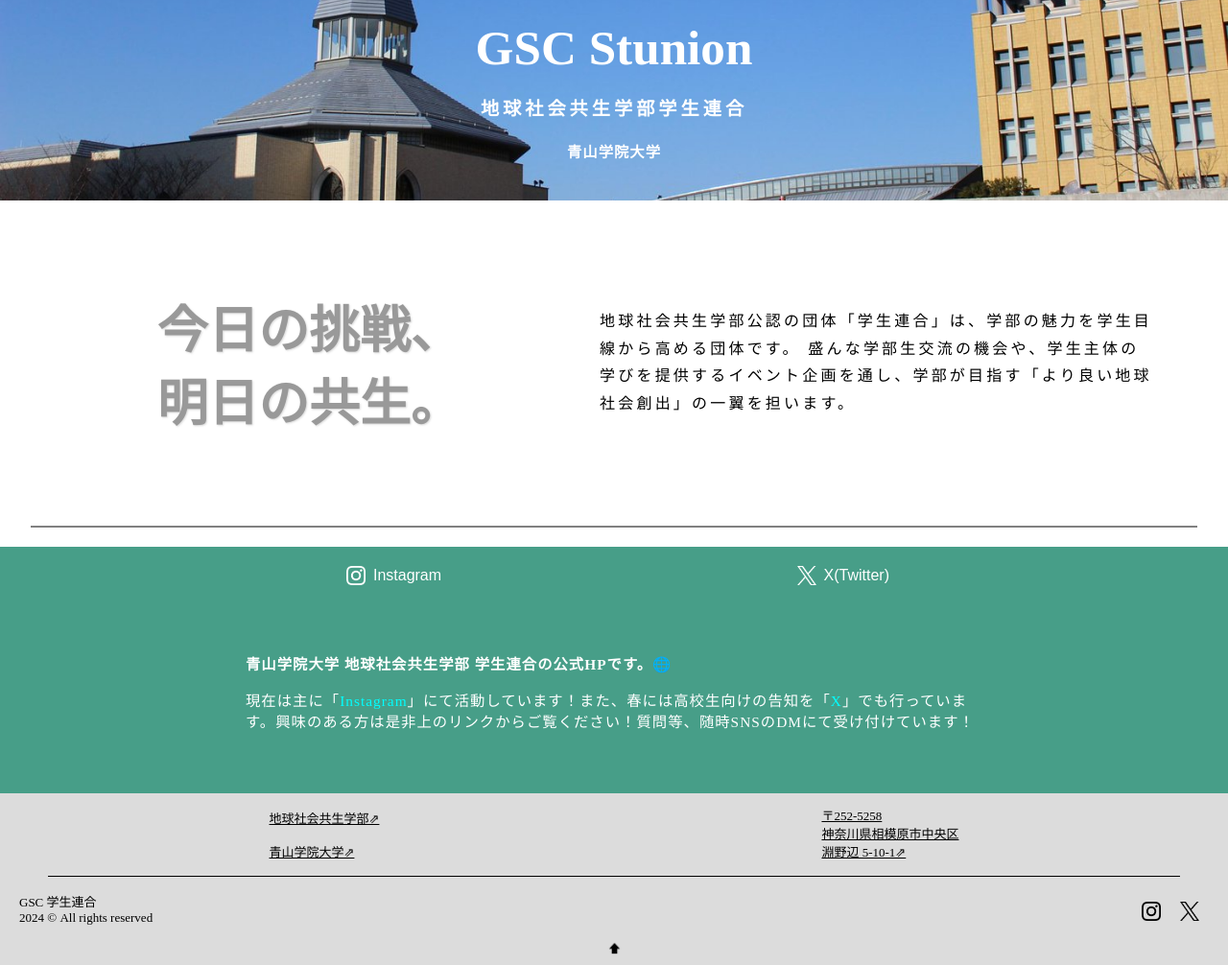
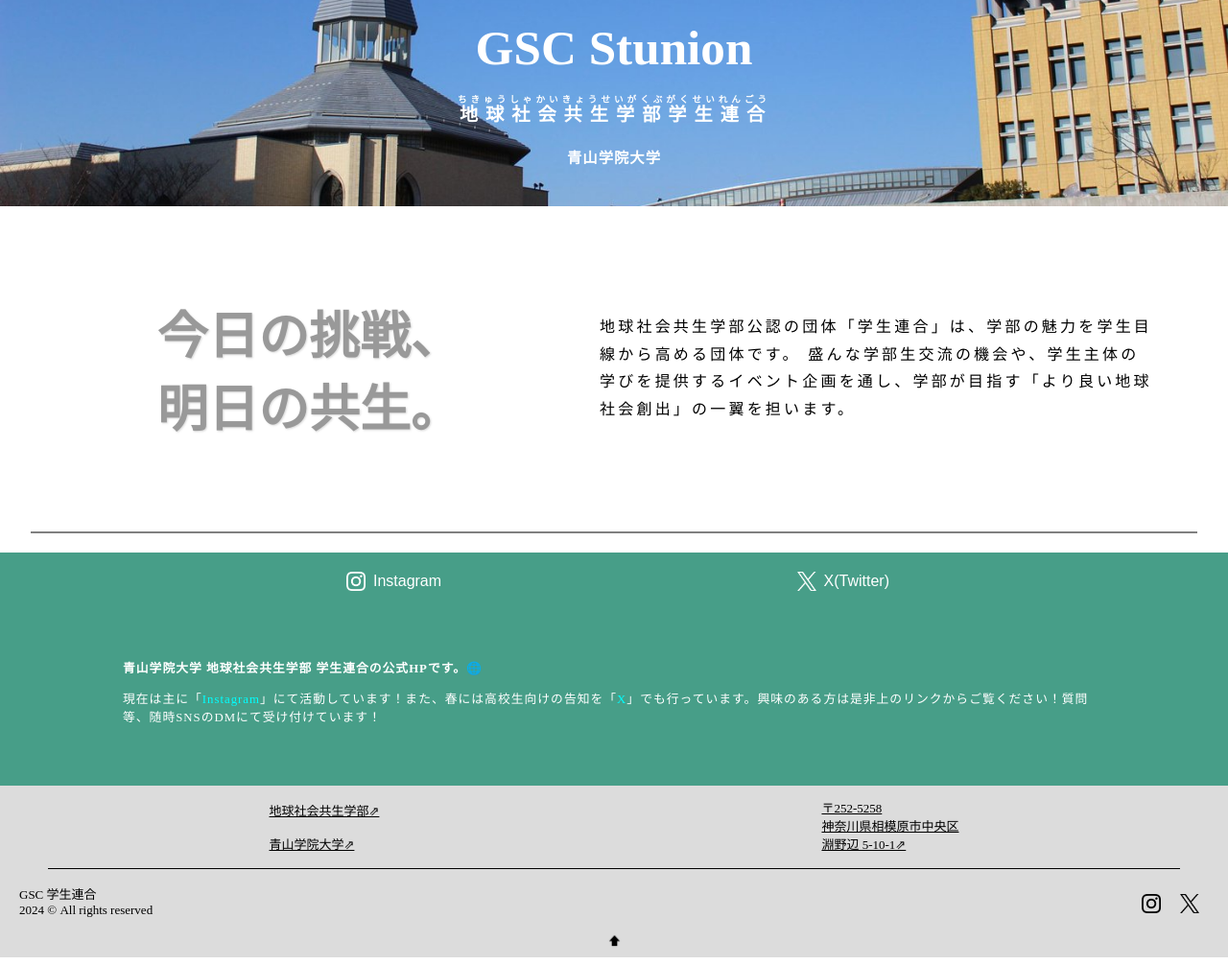
Before and after one commit to Raymondoor/gscstunion_webpage, a PHP site: page / in a window 1280 px wide. Shown: the part 61-1067 px from the top of the page at 96% size. Run offline with PHP 8.4, Linux system fonts and the light colour scheme; some web fonts are replaced.

Commit message:
clamp fix

```diff
--- a/assets/css/style.css
+++ b/assets/css/style.css
@@ -275,9 +275,9 @@ main {
             color: hsl(0, 0%, 100%);
             /* text-decoration: underline; */
             padding: 50px 5px;
-            max-width: 60%;
+            width:clamp(80%, 100%, 50%);
             margin: auto;
-            font-size: clamp(0.7rem, 1.2vw, 1.5rem);
+            font-size: clamp(0.7rem, 1.0vw, 1rem);
             text-align: left;
             letter-spacing: 1px;
             opacity: 0;
--- a/index.php
+++ b/index.php
@@ -13,7 +13,7 @@ include "{$dir_back}backend/app/views/header.php";
     <main>
         <div id="home-banner">
             <h2>GSC Stunion</h2>
-            <h3>地球社会共生学部学生連合</h3>
+            <h3><ruby>地球社会共生学部学生連合<rt>ちきゅうしゃかいきょうせいがくぶがくせいれんごう</rt><rp>ちきゅうしゃかいきょうせいがくぶがくせいれんごう</rp></ruby></h3>
             <h4>青山学院大学</h4>
         </div>
         <div id="aboutus">
```
